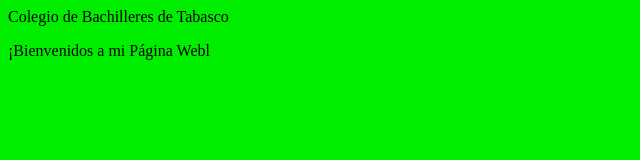
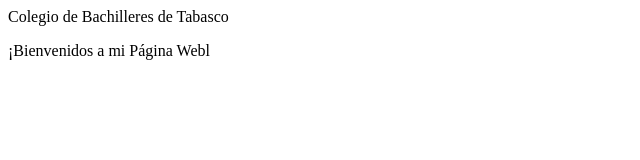
Before and after one commit to jenniferkhaleesi/mipaginaweb, a plain HTML site: page index.html in a window 1280 px wide. Shown: the whole page, without its empty margins (0-640 px from the left). Drawn offline with Linux system fonts and the light colour scheme.

Commit message:
Update index.html

```diff
--- a/index.html
+++ b/index.html
@@ -3,7 +3,7 @@
   <head>
     <title>Mi primera Página Web </title>
   </head>
-  <body bgcolor=Green; textcolor=red >
+  <body>
         <p>Colegio de Bachilleres de Tabasco</p>
 <p>¡Bienvenidos a mi Página Webl </p>
 </body>
```
